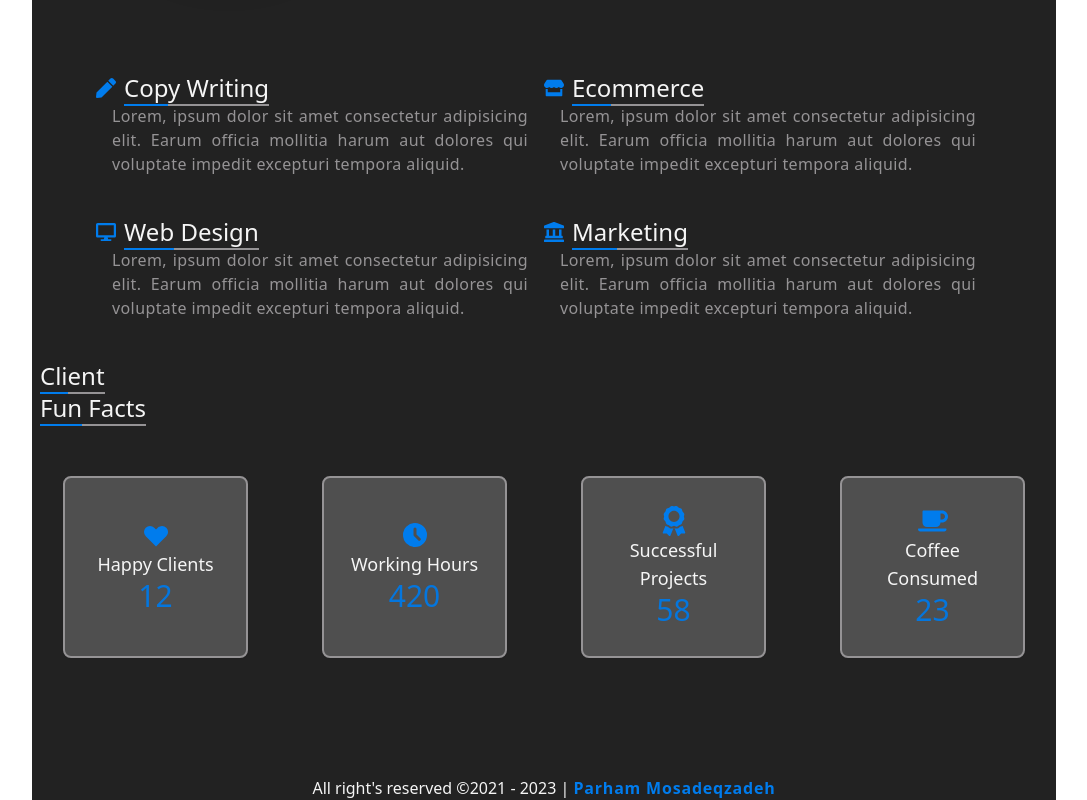
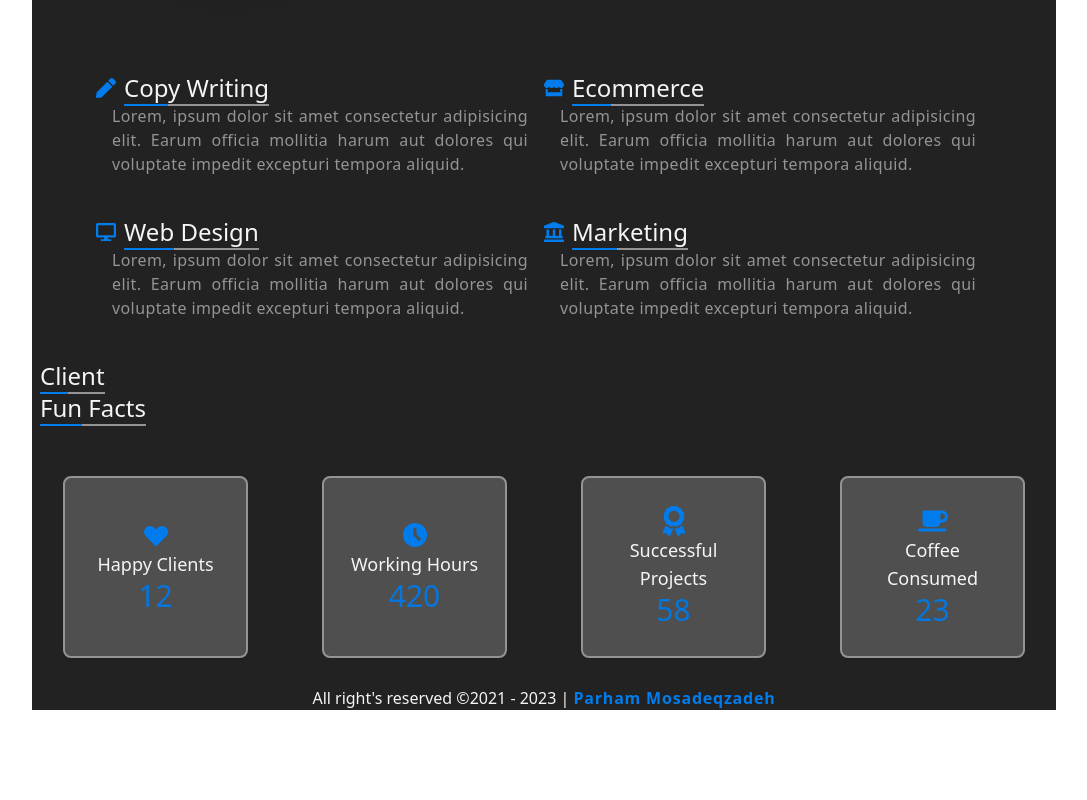
Before and after one commit to parham-mosadeq/parham-cv, a Next.js app: page / in a window 1280 px wide. Shown: the part 412-1212 px from the top of the page, without its empty margins (96-1183 px from the left). After the commit the page ends 1122 px from the top, so only its background shows below. Built offline with nearby package versions, Linux system fonts and the light colour scheme.

Commit message:
add Layout to funFacts

```diff
--- a/src/components/shared/FunFacts.jsx
+++ b/src/components/shared/FunFacts.jsx
@@ -1,12 +1,13 @@
 import Title from './Title';
 import { HiHeart, HiClock } from 'react-icons/hi';
 import { FaCoffee, FaAward } from 'react-icons/fa';
+import Layout from '../layouts/layout';
 const FunFacts = () => {
   return (
-    <article className='w-full h-96'>
+    <Layout>
+
       <Title title='fun facts' />
-
-      <div className='mt-10 capitalize text-mainWhite grid grid-cols-1 gap-3 md:grid-cols-2 lg:grid-cols-4 text-center'>
+      <div className='py-10 capitalize text-mainWhite grid grid-cols-1 gap-3 md:grid-cols-2 lg:grid-cols-4 text-center'>
         {/* clients */}
         <div className='flex flex-col items-center rounded-lg bg-secGray justify-center max-w-md mx-auto h-full my-3 p-4 border-2 w-3/4 border-mainGray shadow-sm hover:shadow-md hover:shadow-secGray'>
           <HiHeart className='text-mainBlue text-3xl ' />
@@ -36,7 +37,7 @@ const FunFacts = () => {
         </div>
         {/* Coffee Consumed */}
       </div>
-    </article>
+    </Layout>
   );
 };
 
```
